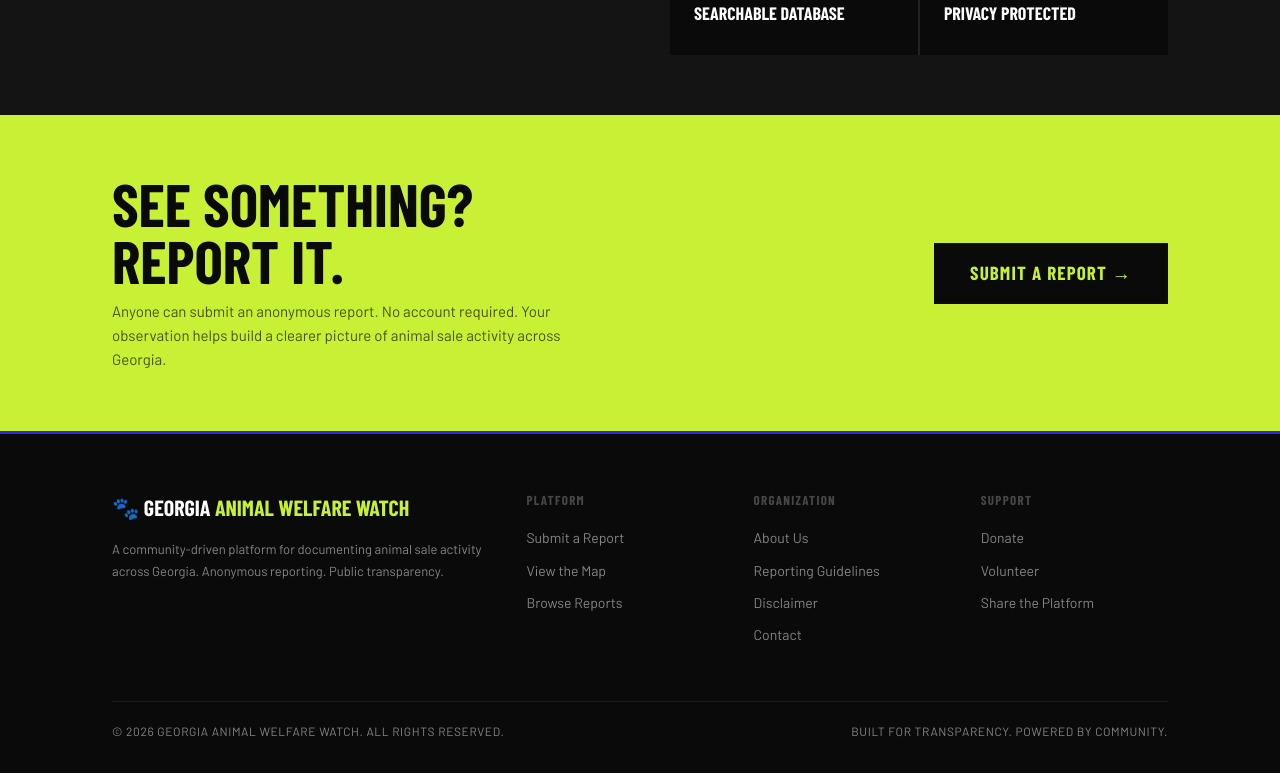
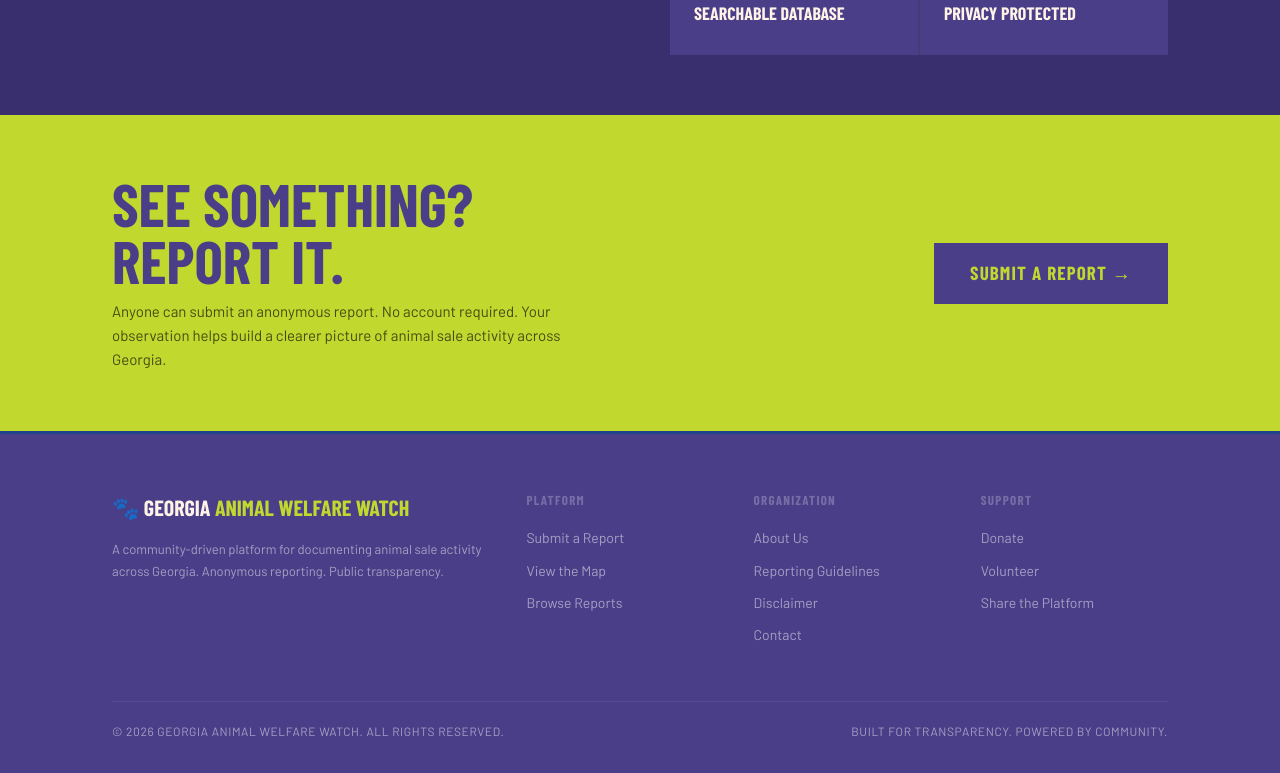
Before and after one commit to QueSarah24/gaww-site, a Next.js app: page / in a window 1280 px wide. Shown: the part 1261-2034 px from the top of the page. Built offline with nearby package versions, Linux system fonts and the light colour scheme; no server answers; the database is empty; a web font is replaced by a local one.

Commit message:
Apply Edenki color palette

```diff
--- a/styles/globals.css
+++ b/styles/globals.css
@@ -1,17 +1,24 @@
 @import url('https://fonts.googleapis.com/css2?family=Barlow+Condensed:wght@700;800;900&family=Barlow:wght@400;500;600&display=swap');
 
 :root {
-  --indigo: #2a2aee;
-  --indigo-dark: #1a1ac0;
-  --indigo-deep: #111190;
-  --black: #0a0a0a;
-  --black-soft: #141414;
-  --lime: #c8f035;
-  --lime-dark: #a8d020;
-  --white: #ffffff;
-  --off-white: #f0f0f0;
-  --gray: #888888;
-  --gray-light: #333333;
+  --indigo: #1F448A;
+  --indigo-dark: #173670;
+  --indigo-deep: #0f2450;
+  --black: #4B3E88;
+  --black-soft: #3a2f6e;
+  --lime: #C1D82F;
+  --lime-dark: #a8c020;
+  --andromeda: #F71A59;
+  --andromeda-dark: #d4104a;
+  --eclipse: #FFC4E3;
+  --equinox: #008A55;
+  --orbit: #A793C6;
+  --cosmic: #4B3E88;
+  --orion: #FFF3E7;
+  --white: #FFF3E7;
+  --off-white: #FFF3E7;
+  --gray: #A793C6;
+  --gray-light: #2d2460;
   --border: rgba(255,255,255,0.15);
   --font-display: 'Barlow Condensed', Impact, sans-serif;
   --font-body: 'Barlow', system-ui, sans-serif;
@@ -138,3 +145,21 @@ tr:hover td { background: rgba(255,255,255,0.02); }
   .container { padding: 0 16px; }
   .btn-lg { padding: 13px 24px; font-size: 16px; }
 }
+
+/* ── Mobile responsiveness ── */
+@media (max-width: 900px) {
+  .form-row-2 { grid-template-columns: 1fr !important; }
+}
+
+@media (max-width: 768px) {
+  .container { padding: 0 16px; }
+  .btn-lg { padding: 12px 22px; font-size: 15px; }
+  .section { padding: 48px 0; }
+  table { font-size: 12px; }
+  th, td { padding: 8px 10px !important; }
+}
+
+@media (max-width: 600px) {
+  h1 { word-break: break-word; }
+  .action-btn { padding: 3px 7px; font-size: 10px; }
+}
```
Also changed, not shown: pages/map.js (+5 -5 lines).
